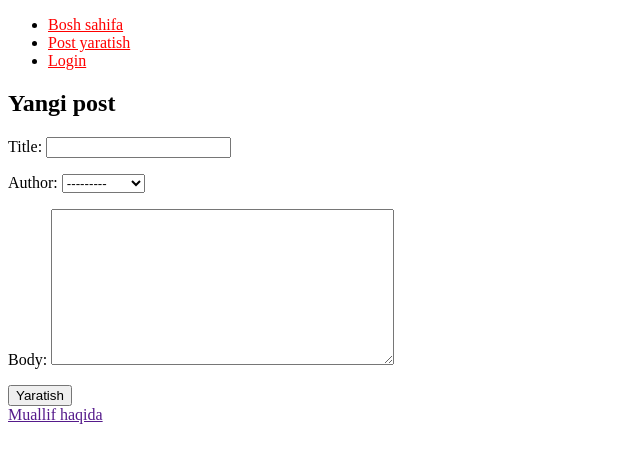
After one commit to SaidAbbos96/django_less, a Django app: page /post/new/ in a window 1280 px wide. The commit adds this page. Shown: the top 463 px of the page, without its empty margins (0-640 px from the left). Run offline with Django 4.2, Linux system fonts and the light colour scheme; data comes from the database, SQL or seed files in the repository; both versions use the stored data as it was after the commit.

Commit message:
created blog

```diff
--- a/blog/blog/models.py
+++ b/blog/blog/models.py
@@ -1,4 +1,5 @@
 from django.db import models
+from django.urls import reverse
 
 
 # Create your models here.
@@ -12,3 +13,6 @@ class Post(models.Model):
 
     def __str__(self):
         return self.title
+
+    def get_absolute_url(self):
+        return reverse('post', args=[str(self.id)])
--- a/blog/blog/urls.py
+++ b/blog/blog/urls.py
@@ -1,7 +1,10 @@
 from django.urls import path
-from .views import BlogListViuw, PostDetailView
+from .views import BlogListViuw, PostDetailView, PostCreateView, PostUpdateView, PostDeleteView
 
 urlpatterns = [
     path('', BlogListViuw.as_view(), name='home'),
     path('post/<int:pk>/', PostDetailView.as_view(), name='post'),
+    path('post/new/', PostCreateView.as_view(), name='new_post'),
+    path('post/<int:pk>/edit/', PostUpdateView.as_view(), name='edit_post'),
+    path('post/<int:pk>/delete/', PostDeleteView.as_view(), name='delete_post'),
 ]
--- a/blog/blog/views.py
+++ b/blog/blog/views.py
@@ -1,5 +1,6 @@
 from django.shortcuts import render
-from django.views.generic import ListView, DetailView
+from django.urls import reverse_lazy
+from django.views.generic import ListView, DetailView, CreateView, UpdateView, DeleteView
 from .models import Post
 
 
@@ -8,6 +9,25 @@ class BlogListViuw(ListView):
     model = Post
     template_name = 'home.html'
 
+
 class PostDetailView(DetailView):
     model = Post
     template_name = 'post.html'
+
+
+class PostCreateView(CreateView):
+    model = Post
+    template_name = 'new_post.html'
+    fields = ['title', 'author', 'body']
+
+
+class PostUpdateView(UpdateView):
+    model = Post
+    template_name = 'edit_post.html'
+    fields = ['title', 'body']
+
+
+class PostDeleteView(DeleteView):
+    model = Post
+    template_name = 'delete_post.html'
+    success_url = reverse_lazy('home')
--- a/blog/config/settings.py
+++ b/blog/config/settings.py
@@ -122,3 +122,5 @@ STATICFILES_DIRS = [str(BASE_DIR.joinpath('static'))]
 # https://docs.djangoproject.com/en/4.0/ref/settings/#default-auto-field
 
 DEFAULT_AUTO_FIELD = 'django.db.models.BigAutoField'
+LOGIN_REDIRECT_URL = 'home'
+LOGOUT_REDIRECT_URL = 'home'
--- a/blog/config/urls.py
+++ b/blog/config/urls.py
@@ -18,5 +18,6 @@ from django.urls import path, include
 
 urlpatterns = [
     path('admin/', admin.site.urls),
+    path("account/", include('django.contrib.auth.urls')),
     path('', include('blog.urls')),
 ]
--- a/blog/templates/base.html
+++ b/blog/templates/base.html
@@ -6,7 +6,7 @@
     <meta name="viewport"
           content="width=device-width, user-scalable=no, initial-scale=1.0, maximum-scale=1.0, minimum-scale=1.0">
     <meta http-equiv="X-UA-Compatible" content="ie=edge">
-    <link rel="icon" href="icon.png">
+    <link rel="icon" href="{% static 'icon.png' %}">
     <title>My first blog width django 4</title>
     <link rel="stylesheet" href="{% static 'css/base.css' %}">
 </head>
@@ -15,6 +15,17 @@
     <ul>
         <li>
             <a href="{% url "home" %}">Bosh sahifa</a>
+        </li>
+        <li>
+            <a href="{% url "new_post" %}">Post yaratish</a>
+        <li>
+            {% if user.is_authenticated %}
+                <h4>Salom {{ user.username }} !</h4>
+                <h3><a href="{% url 'logout' %}">Chiqish</a></h3>
+            {% else %}
+                <a href="/account/login/">Login</a>
+            {% endif %}
+        </li>
         </li>
     </ul>
 </header>
--- /dev/null
+++ b/blog/templates/new_post.html
@@ -0,0 +1,15 @@
+{% extends "base.html" %}
+{% block content %}
+    <div class="row">
+        <div class="col-12">
+            <h2 class="post__title">
+                Yangi post
+            </h2>
+            <form action="" method="post">
+                {% csrf_token %}
+                {{ form.as_p }}
+                <input type="submit" value="Yaratish">
+            </form>
+        </div>
+    </div>
+{% endblock content %}
--- a/blog/templates/post.html
+++ b/blog/templates/post.html
@@ -9,6 +9,8 @@
                 {{ post.body }}
             </p>
             <h5 class="post__author">{{ post.author }}</h5>
+            <a href="{% url 'edit_post' post.id %}">Tahrirlash</a>
+            <a href="{% url 'delete_post' post.id %}">Delete</a>
         </div>
     </div>
 {% endblock content %}
```
Also changed, not shown: blog/templates/delete_post.html (added, +12 -0 lines), blog/templates/edit_post.html (added, +15 -0 lines), blog/templates/registration/login.html (added, +15 -0 lines), blog/db.sqlite3, blog/static/icon.png (renamed from blog/templates/icon.png).
